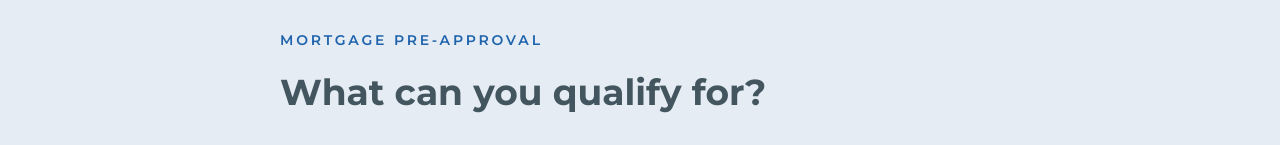
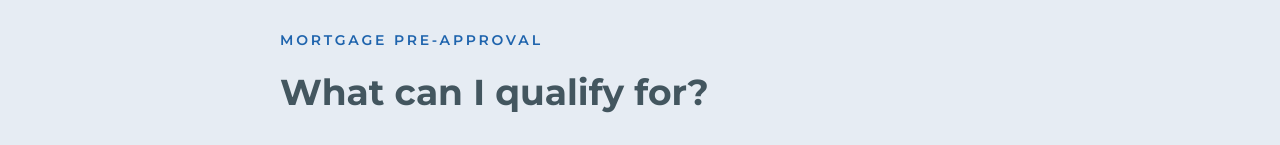
Before and after one commit to aceausar-oss/mortgage-advisory-site, a Next.js app: page /pre-approval in a window 1280 px wide. Shown: the part 143-288 px from the top of the page. Built offline with nearby package versions, Linux system fonts and the light colour scheme; no server answers.

Commit message:
Pre-approval headline in the visitor's voice: 'What can I qualify for?' / '¿Para qué puedo calificar?'
Co-Authored-By: Claude Opus 5.5 <noreply@anthropic.com>
Claude-Session: https://claude.ai/code/session_011mFjtTmHaoZFDguoTGXz8p

```diff
--- a/src/app/(en)/pre-approval/opengraph-image.tsx
+++ b/src/app/(en)/pre-approval/opengraph-image.tsx
@@ -10,7 +10,7 @@ export default function Image() {
   return shareImage({
     photo: PHOTO.src,
     position: PHOTO.sharePosition,
-    headline: "What can you qualify for?",
+    headline: "What can I qualify for?",
     sub: "Get pre-approved · 2-minute quiz",
   });
 }
--- a/src/app/(es)/es/pre-approval/opengraph-image.tsx
+++ b/src/app/(es)/es/pre-approval/opengraph-image.tsx
@@ -10,7 +10,7 @@ export default function Image() {
   return shareImage({
     photo: PHOTO.src,
     position: PHOTO.sharePosition,
-    headline: "¿Para qué puede calificar?",
+    headline: "¿Para qué puedo calificar?",
     sub: "Preaprobación · Cuestionario de 2 minutos",
   });
 }
--- a/src/components/qualify/PreApprovalView.tsx
+++ b/src/components/qualify/PreApprovalView.tsx
@@ -19,7 +19,7 @@ const C = {
   en: {
     crumb: "Get pre-approved",
     eyebrow: "Mortgage pre-approval",
-    h1: "What can you qualify for?",
+    h1: "What can I qualify for?",
     faqQ: "How do I get pre-approved for a mortgage?",
     tldr: "Share your income, assets, and debts, and let a lender review your credit and documents. That review is what turns a guess into a pre-approval letter sellers take seriously. At The Mortgage Advisory (NMLS #1549739), licensed in California, Texas, Florida, and Colorado, you start with a 2-minute quiz, then an advisor reviews your documents and gives you a pre-approval you can count on.",
     scenarioTitle: "Example scenario (illustrative)",
@@ -34,7 +34,7 @@ const C = {
   es: {
     crumb: "Obtener preaprobación",
     eyebrow: "Preaprobación hipotecaria",
-    h1: "¿Para qué puede calificar?",
+    h1: "¿Para qué puedo calificar?",
     faqQ: "¿Cómo obtengo una preaprobación para una hipoteca?",
     tldr: "Comparta sus ingresos, bienes y deudas, y deje que un prestamista revise su crédito y sus documentos. Esa revisión es lo que convierte un cálculo en una carta de preaprobación que los vendedores toman en serio. En The Mortgage Advisory (NMLS #1549739), con licencia en California, Texas, Florida y Colorado, empieza con un cuestionario de 2 minutos; luego un asesor revisa sus documentos y le da una preaprobación con la que puede contar.",
     scenarioTitle: "Ejemplo (ilustrativo)",
```
